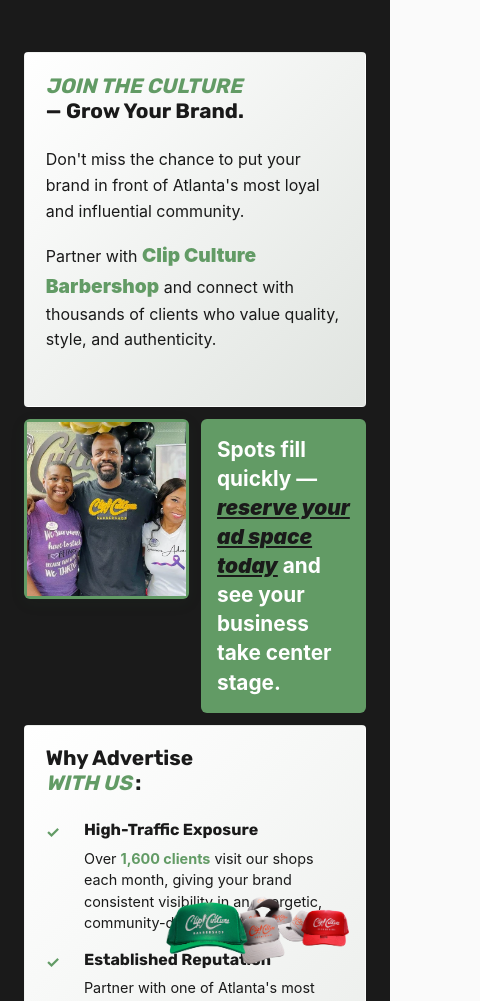
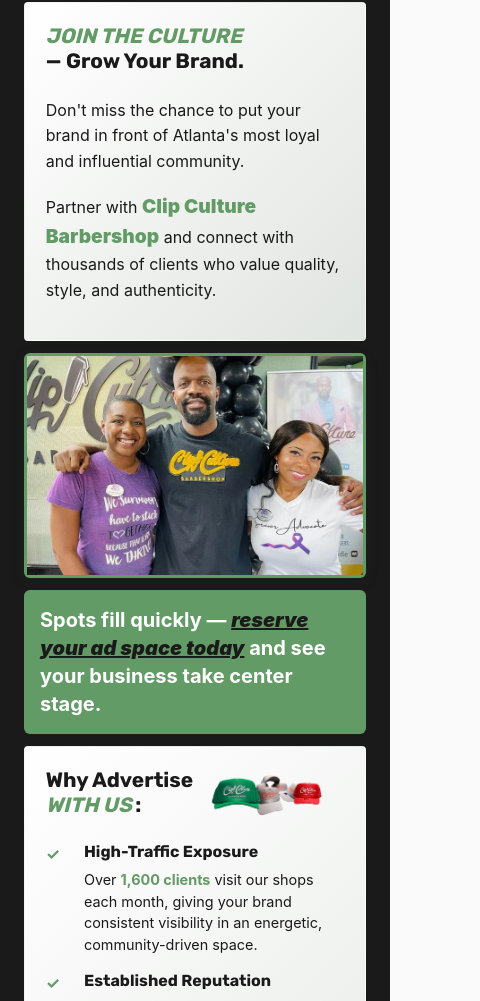
Before and after one commit to CartezDew/ClipCultureBarbershop, a React (Vite) app in the folder frontend/: page /advertise in a window 390 px wide. Shown: the part 988-1989 px from the top of the page, 480 px wide, since content can reach past the window. Built offline with nearby package versions, Linux system fonts and the light colour scheme; a web font is replaced by a local one.

Commit message:
updated advertising page with responsive design

```diff
--- a/frontend/src/pages/Advertise.jsx
+++ b/frontend/src/pages/Advertise.jsx
@@ -266,7 +266,7 @@ const Advertise = () => {
             </div>
 
           </div>
-          <div className="advertise-Benefits">
+          <div className="advertise-features">
             <ul className="advertise-features-list">
               <li className="advertise-feature-item">
                 <span className="advertise-checkmark">✓</span>
--- a/frontend/src/styles/advertise.css
+++ b/frontend/src/styles/advertise.css
@@ -53,7 +53,7 @@
 .advertise-features {
   grid-column: 1 / -1;
   grid-row: 2;
-  margin-bottom: 3rem;
+  margin-bottom: 2rem;
   width: 100%;
   border-top: 3px solid rgba(33, 199, 133, 0.4);
   border-bottom: 3px solid rgba(33, 199, 133, 0.4);
@@ -154,7 +154,7 @@
   max-width: 1400px;
   padding-top: 0rem;
   align-items: stretch; /* ensure columns stretch to equal height */
-  /* border: 3px solid red; */
+  padding-bottom: 4rem;
 }
 
 .advertise-bento-left {
@@ -246,7 +246,6 @@
   flex: 1; /* takes remaining 65% of left column */
   display: flex;
   flex-direction: column;
-  min-height: 0;
   position: relative; /* establish positioning context for floating image */
 }
 
@@ -267,7 +266,7 @@
   display: grid;
   grid-template-columns: 1fr 1fr;
   gap: 2rem;
-  margin-top: 2rem;
+  margin-top: 0rem;
   align-items: stretch; /* Make cards equal height */
 }
 
@@ -495,6 +494,160 @@
   background: rgba(255, 255, 255, 0.1);
 }
 
+/* Advertising Packages Section */
+.advertise-packages-section {
+  margin-top: 2rem;
+  padding: 2rem 0;
+  /* margin-bottom: 2rem; */
+}
+
+.advertise-packages-title {
+  font-size: clamp(2.2rem, 4vw, 2.8rem);
+  font-weight: 900;
+  color: var(--green-new);
+  text-align: center;
+  margin-bottom: 3rem;
+  font-family: 'Inter', -apple-system, BlinkMacSystemFont, 'Segoe UI', 'Roboto', sans-serif;
+}
+
+.advertise-packages-grid {
+  display: grid;
+  grid-template-columns: 1fr 1fr;
+  gap: 1rem;
+  max-width: 1400px;
+  margin: 0 auto;
+  align-items: stretch; /* make columns equal height */
+}
+
+.advertise-packages-left {
+  display: flex;
+  flex-direction: column;
+  height: 100%;
+}
+
+/* Ensure the single left card fills the full column height so bottoms align */
+.advertise-packages-left .advertise-package-card {
+  display: flex;
+  flex-direction: column;
+  flex: 1; /* stretch to fill available height */
+}
+
+.advertise-packages-right {
+  display: flex;
+  flex-direction: column;
+  gap: 1rem;
+  height: 100%;
+}
+
+.advertise-packages-right .advertise-package-card {
+  flex: 1; /* make both cards take equal space */
+}
+
+.advertise-package-card {
+  background: linear-gradient(135deg, #ffffff 0%, #f8f9f8 25%, #f0f2f0 50%, #e8ebe8 75%, #e0e4e0 100%);
+  border-radius: 4px;
+  padding: 2rem;
+  box-shadow: 0 4px 16px rgba(42, 90, 47, 0.08);
+  border: 1px solid rgba(10, 151, 134, 0.1);
+}
+
+.advertise-package-title {
+  font-size: clamp(1.4rem, 3vw, 1.6rem);
+  font-weight: 900;
+  color: var(--green-new);
+  margin-bottom: 1.5rem;
+  font-family: 'Rubik', -apple-system, BlinkMacSystemFont, 'Segoe UI', 'Roboto', sans-serif;
+}
+
+.advertise-package-badge {
+  display: inline-block;
+  position: relative;
+  font-size: 0.9em;
+  font-weight: 900;
+  margin-right: .5rem;
+  color: #1a1a1a;
+  padding-bottom: 0.15rem; /* room for underline */
+  margin-bottom: .5rem;
+}
+
+/* hand-drawn marker underline - first stroke */
+.advertise-package-badge::before {
+  content: '';
+  position: absolute;
+  left: -4px;
+  right: -2px;
+  bottom: -7px;
+  height: 0.3em;
+  background:
+    radial-gradient(ellipse at 20% 50%, rgba(26,26,26,0) 0%, rgba(26,26,26,0.3) 20%, rgba(26,26,26,0.7) 40%),
+    linear-gradient(90deg,
+      rgba(26,26,26,0.1) 0%,
+      rgba(26,26,26,0.6) 8%,
+      rgba(26,26,26,0.75) 15%,
+      rgba(26,26,26,0.8) 50%,
+      rgba(26,26,26,0.75) 85%,
+      rgba(26,26,26,0.5) 92%,
+      rgba(26,26,26,0.1) 100%
+    );
+  border-radius: 50% / 60%;
+  transform: rotate(-1.5deg) scaleY(0.9);
+  pointer-events: none;
+}
+
+/* hand-drawn marker underline - second overlapping stroke for texture */
+.advertise-package-badge::after {
+  content: '';
+  position: absolute;
+  left: -2px;
+  right: -4px;
+  bottom: -6px;
+  height: 0.28em;
+  background:
+    linear-gradient(90deg,
+      rgba(26,26,26,0) 0%,
+      rgba(26,26,26,0.4) 10%,
+      rgba(26,26,26,0.65) 20%,
+      rgba(26,26,26,0.7) 50%,
+      rgba(26,26,26,0.6) 80%,
+      rgba(26,26,26,0.35) 90%,
+      rgba(26,26,26,0) 100%
+    );
+  border-radius: 40% / 50%;
+  transform: rotate(1deg) scaleY(1.1);
+  pointer-events: none;
+}
+
+.advertise-package-benefits {
+  list-style: none;
+  padding: 0;
+  margin: 0;
+}
+
+.advertise-package-benefits li {
+  padding: 0.5rem 0;
+  color: #1a1a1a;
+  font-size: clamp(1rem, 1.6vw, 1.1rem);
+  line-height: 1.6;
+  position: relative;
+  padding-left: 1.5rem;
+  margin-left: 1.5rem;
+}
+
+.advertise-package-benefits li::before {
+  content: "✓";
+  position: absolute;
+  left: 0;
+  color: var(--green-new);
+  font-weight: bold;
+  font-size: clamp(1.4rem, 2vw, 1.5rem);
+}
+
+.advertise-package-benefits strong {
+  color:  #1a1a1a;
+  font-weight: 800;
+  opacity: 0.8;
+}
+
 @media (max-width: 930px) {
   .advertise-features-list {
     column-gap: 1rem; /* widen spacing between columns only */
@@ -613,160 +766,28 @@
   .advertise-bento-image-hats-2 {
     display: none;
   }
-}
 
-/* Advertising Packages Section */
-.advertise-packages-section {
-  margin-top: 2rem;
-  padding: 2rem 0;
-  /* margin-bottom: 2rem; */
-}
+  /* Flatten both wrappers so children become direct grid items */
+  .advertise-packages-left,
+  .advertise-packages-right { display: contents; }
 
-.advertise-packages-title {
-  font-size: clamp(2.2rem, 4vw, 2.8rem);
-  font-weight: 900;
-  color: var(--green-new);
-  text-align: center;
-  margin-bottom: 3rem;
-  font-family: 'Inter', -apple-system, BlinkMacSystemFont, 'Segoe UI', 'Roboto', sans-serif;
-}
+  /* Founder package spans full width on the first row */
+  .advertise-packages-left .advertise-package-card:first-child {
+    grid-column: 1 / -1;
+    grid-row: 1;
+  }
 
-.advertise-packages-grid {
-  display: grid;
-  grid-template-columns: 1fr 1fr;
-  gap: 2rem;
-  max-width: 1400px;
-  margin: 0 auto;
-  align-items: stretch; /* make columns equal height */
-}
+  /* 6-month package goes left under founder */
+  .advertise-packages-right .advertise-package-card:first-child {
+    grid-column: 1;
+    grid-row: 2;
+  }
 
-.advertise-packages-left {
-  display: flex;
-  flex-direction: column;
-  height: 100%;
-}
-
-/* Ensure the single left card fills the full column height so bottoms align */
-.advertise-packages-left .advertise-package-card {
-  display: flex;
-  flex-direction: column;
-  flex: 1; /* stretch to fill available height */
-}
-
-.advertise-packages-right {
-  display: flex;
-  flex-direction: column;
-  gap: 1.5rem;
-  height: 100%;
-}
-
-.advertise-packages-right .advertise-package-card {
-  flex: 1; /* make both cards take equal space */
-}
-
-.advertise-package-card {
-  background: linear-gradient(135deg, #ffffff 0%, #f8f9f8 25%, #f0f2f0 50%, #e8ebe8 75%, #e0e4e0 100%);
-  border-radius: 4px;
-  padding: 2rem;
-  box-shadow: 0 4px 16px rgba(42, 90, 47, 0.08);
-  border: 1px solid rgba(10, 151, 134, 0.1);
-}
-
-.advertise-package-title {
-  font-size: clamp(1.4rem, 3vw, 1.6rem);
-  font-weight: 900;
-  color: var(--green-new);
-  margin-bottom: 1.5rem;
-  font-family: 'Rubik', -apple-system, BlinkMacSystemFont, 'Segoe UI', 'Roboto', sans-serif;
-}
-
-.advertise-package-badge {
-  display: inline-block;
-  position: relative;
-  font-size: 0.9em;
-  font-weight: 900;
-  margin-right: .5rem;
-  color: #1a1a1a;
-  padding-bottom: 0.15rem; /* room for underline */
-  margin-bottom: .5rem;
-}
-
-/* hand-drawn marker underline - first stroke */
-.advertise-package-badge::before {
-  content: '';
-  position: absolute;
-  left: -4px;
-  right: -2px;
-  bottom: -7px;
-  height: 0.3em;
-  background:
-    radial-gradient(ellipse at 20% 50%, rgba(26,26,26,0) 0%, rgba(26,26,26,0.3) 20%, rgba(26,26,26,0.7) 40%),
-    linear-gradient(90deg,
-      rgba(26,26,26,0.1) 0%,
-      rgba(26,26,26,0.6) 8%,
-      rgba(26,26,26,0.75) 15%,
-      rgba(26,26,26,0.8) 50%,
-      rgba(26,26,26,0.75) 85%,
-      rgba(26,26,26,0.5) 92%,
-      rgba(26,26,26,0.1) 100%
-    );
-  border-radius: 50% / 60%;
-  transform: rotate(-1.5deg) scaleY(0.9);
-  pointer-events: none;
-}
-
-/* hand-drawn marker underline - second overlapping stroke for texture */
-.advertise-package-badge::after {
-  content: '';
-  position: absolute;
-  left: -2px;
-  right: -4px;
-  bottom: -6px;
-  height: 0.28em;
-  background:
-    linear-gradient(90deg,
-      rgba(26,26,26,0) 0%,
-      rgba(26,26,26,0.4) 10%,
-      rgba(26,26,26,0.65) 20%,
-      rgba(26,26,26,0.7) 50%,
-      rgba(26,26,26,0.6) 80%,
-      rgba(26,26,26,0.35) 90%,
-      rgba(26,26,26,0) 100%
-    );
-  border-radius: 40% / 50%;
-  transform: rotate(1deg) scaleY(1.1);
-  pointer-events: none;
-}
-
-.advertise-package-benefits {
-  list-style: none;
-  padding: 0;
-  margin: 0;
-}
-
-.advertise-package-benefits li {
-  padding: 0.5rem 0;
-  color: #1a1a1a;
-  font-size: clamp(1rem, 1.6vw, 1.1rem);
-  line-height: 1.6;
-  position: relative;
-  padding-left: 1.5rem;
-  margin-left: 1.5rem;
-}
-
-.advertise-package-benefits li::before {
-  content: "✓";
-  position: absolute;
-  left: 0;
-  color: var(--green-new);
-  font-weight: bold;
-  font-size: clamp(1.4rem, 2vw, 1.5rem);
-}
-
-.advertise-package-benefits strong {
-  color:  #1a1a1a;
-  font-weight: 800;
-  opacity: 0.8;
+  /* 3-month package goes right under founder */
+  .advertise-packages-right .advertise-package-card:nth-child(2) {
+    grid-column: 2;
+    grid-row: 2;
+  }
 }
 
 @media (max-width: 720px) {
@@ -787,6 +808,14 @@
   .advertise-page {
     padding: 2.5rem 0;
   }
+  .advertise-packages-title {
+    font-size: 2rem;
+  }
+  .advertise-package-benefits li::before {
+    content: "✓";
+    font-size: clamp(1.2rem, 2vw, 1.5rem);
+    margin-right: 0.5rem;
+  }
 }
 
 @media (max-width: 700px) {
@@ -803,6 +832,13 @@
       text-align: left;
       text-wrap: wrap;
     }
+    .advertise-package-title {
+      font-size: clamp(1.3rem, 3vw, 1.6rem);
+    }
+    .advertise-package-benefits li {
+      font-size: clamp(0.9rem, 2vw, 1.1rem);
+    }
+
   }
 
   @media (max-width: 640px) {
@@ -836,6 +872,8 @@
     grid-template-rows: auto auto auto;
     gap: 0.75rem;
     align-items: stretch;
+    margin-top: 0rem;
+    padding-bottom: 3rem;
   }
 
   /* Only flatten the LEFT wrapper */
@@ -851,6 +889,8 @@
   .advertise-bento-right .advertise-program-card {
     grid-column: 1 / -1;
     grid-row: 3;
+    position: relative;
+    overflow: visible;
   }
 
   /* Row 1: JOIN spans both columns */
@@ -858,6 +898,10 @@
     grid-column: 1 / -1;
     grid-row: 1;
     align-self: end;
+  }
+
+  .advertise-program-description:last-of-type {
+    margin-bottom: 0rem;
   }
 
   /* Row 2: IMAGE in col 1 (constrain height) */
@@ -899,22 +943,30 @@
   .advertise-bento-image-hats-2 {
     display: block;
     position: absolute;
-    bottom: 440px;
-    left: 70%;
-    transform: translateX(-50%);
+    top: 0;
+    right: 0;
+    transform: translateY(-10%);
     max-width: 250px;
-    width: 100%;
     z-index: 100;
     pointer-events: none;
   }
-}
 
-@media (max-width: 600px) {
-  /* Let the two children of the RIGHT wrapper be grid items */
-  .advertise-bento-right {
-    display: contents; /* exposes its children to the parent grid */
+    /* 6-month package goes left under founder */
+    .advertise-packages-right .advertise-package-card:first-child {
+      grid-column: 1 / -1;
+      grid-row: 2;
+    }
+
+    /* 3-month package goes right under founder */
+    .advertise-packages-right .advertise-package-card:nth-child(2) {
+      grid-column: 1 / -1;
+      grid-row: 3;
+    }
+    .advertise-packages-section {
+      padding-bottom: 0rem;
+    }
   }
-}
+
 
 
 @media (max-width: 520px) {
@@ -934,6 +986,14 @@
   .advertise-page {
     padding: 2rem 0;
   }
+  .advertise-cta-text {
+    font-size: clamp(1.1rem, 2.8vw, 1.3rem);
+  }
+  .advertise-bento-image-hats-2 {
+    max-width: 200px;
+    transform: translateY(0%);
+  }
+
 }
 
 @media (max-width: 500px) {
@@ -942,6 +1002,14 @@
   }
   .advertise-title strong {
     font-size: clamp(0.9rem, 2.8vw, 1.4rem);
+  }
+  .advertise-features-list {
+    grid-template-columns: 1fr;
+    row-gap: 0.5rem;
+  }
+  .advertise-joinus-wrapper {
+    margin: 0rem 1rem 0 1rem;
+    margin-bottom: -4rem;
   }
 }
 
@@ -978,6 +1046,79 @@
   .advertise-intro-text-2 {
     font-size: clamp(1rem, 2.8vw, 1.2rem);
   }
+  .advertise-package-benefits li {
+    line-height: 1.4;
+    padding-left: 1.5rem;
+    margin-left: 1rem;
+  }
+}
+
+@media (max-width: 415px) {
+  .advertise-bento-image-hats-2 {
+    max-width: 170px;
+    transform: translateY(10%);
+  }
+    /* Keep RIGHT as a grid item so it can span full width on row 3 */
+    .advertise-bento-right {
+      display: contents;            /* override any 'contents' */
+      grid-column: 1 / -1;       /* both columns */
+      grid-row: 3;               /* third row */
+    }
+
+    .advertise-bento-right .advertise-program-card {
+      grid-column: 1 / -1;
+      grid-row: 4;
+      position: relative;
+      overflow: visible;
+    }
+
+    /* Row 1: JOIN spans both columns */
+    .advertise-bento-join {
+      grid-column: 1 / -1;
+      grid-row: 1;
+      align-self: end;
+    }
+
+    .advertise-program-description:last-of-type {
+      margin-bottom: 0rem;
+    }
+
+    /* Row 2: IMAGE in col 1 (constrain height) */
+    .advertise-bento-image-box {
+      grid-column: 1 / -1;
+      grid-row: 2;
+      align-self: stretch;
+      /* keep the image from taking over */
+      min-height: 225px;
+      display: flex;
+      align-items: center;
+      justify-content: center;
+      overflow: hidden;
+      border-radius: 6px;
+    }
+
+    /* Row 2, Column 2: CTA sits to the right of the image */
+    .advertise-bento-cta {
+      grid-column: 1 / -1;
+      grid-row: 3;
+      align-self: stretch;
+      display: flex;
+      align-items: center;
+      justify-content: center;
+      padding: 1rem;
+      background: var(--green-new);
+      border-radius: 6px;
+    }
+    .advertise-cta-text {
+      font-size: 1.25rem;
+    }
+}
+
+@media (max-width: 400px) {
+  .advertise-bento-image-hats-2 {
+    max-width: 150px;
+    transform: translateY(15%);
+  }
 }
 
 @media (max-width: 380px) {
@@ -990,4 +1131,10 @@
   .advertise-image--float {
     max-width: 230px;
   }
+  .advertise-bento-image-hats-2 {
+    display: none;
+  }
+  .advertise-joinus-wrapper .join-email-input {
+    max-width: 140px;
+  }
 }
```
